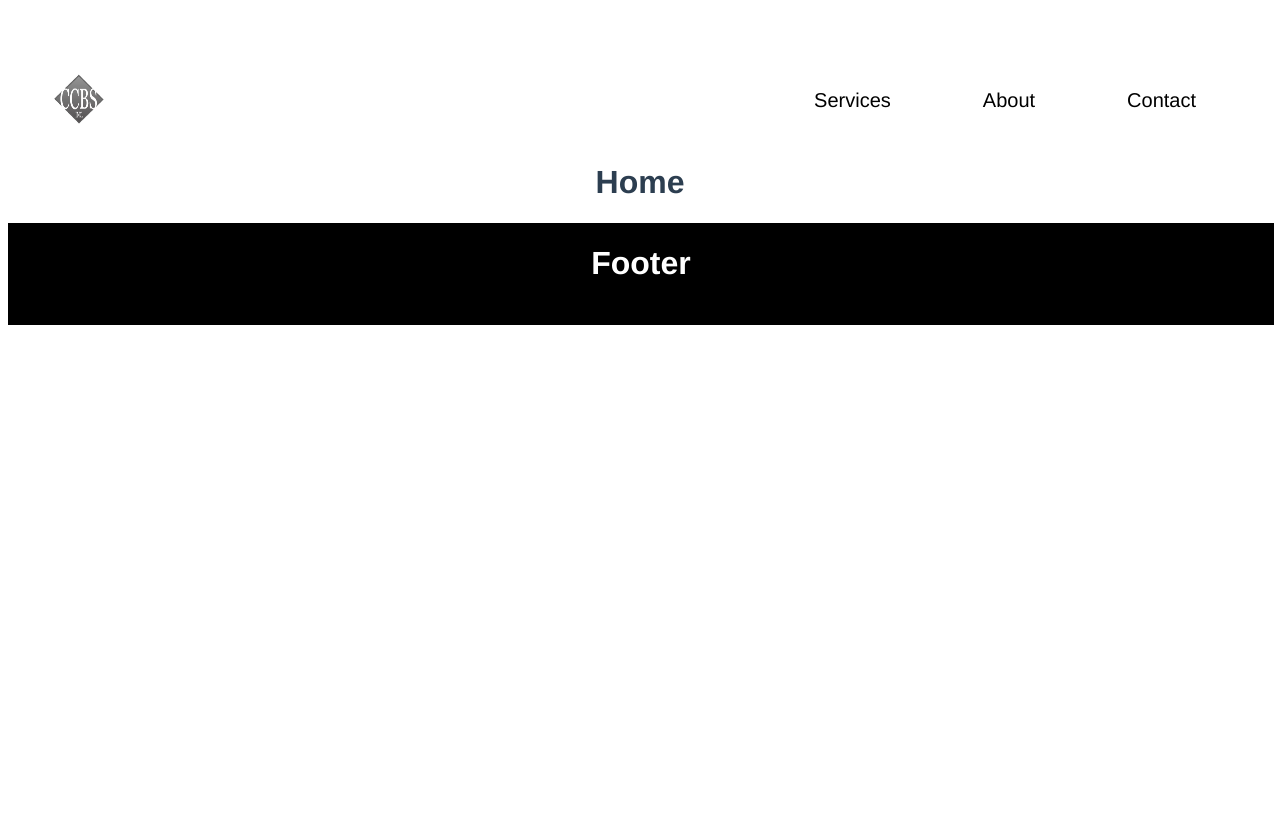
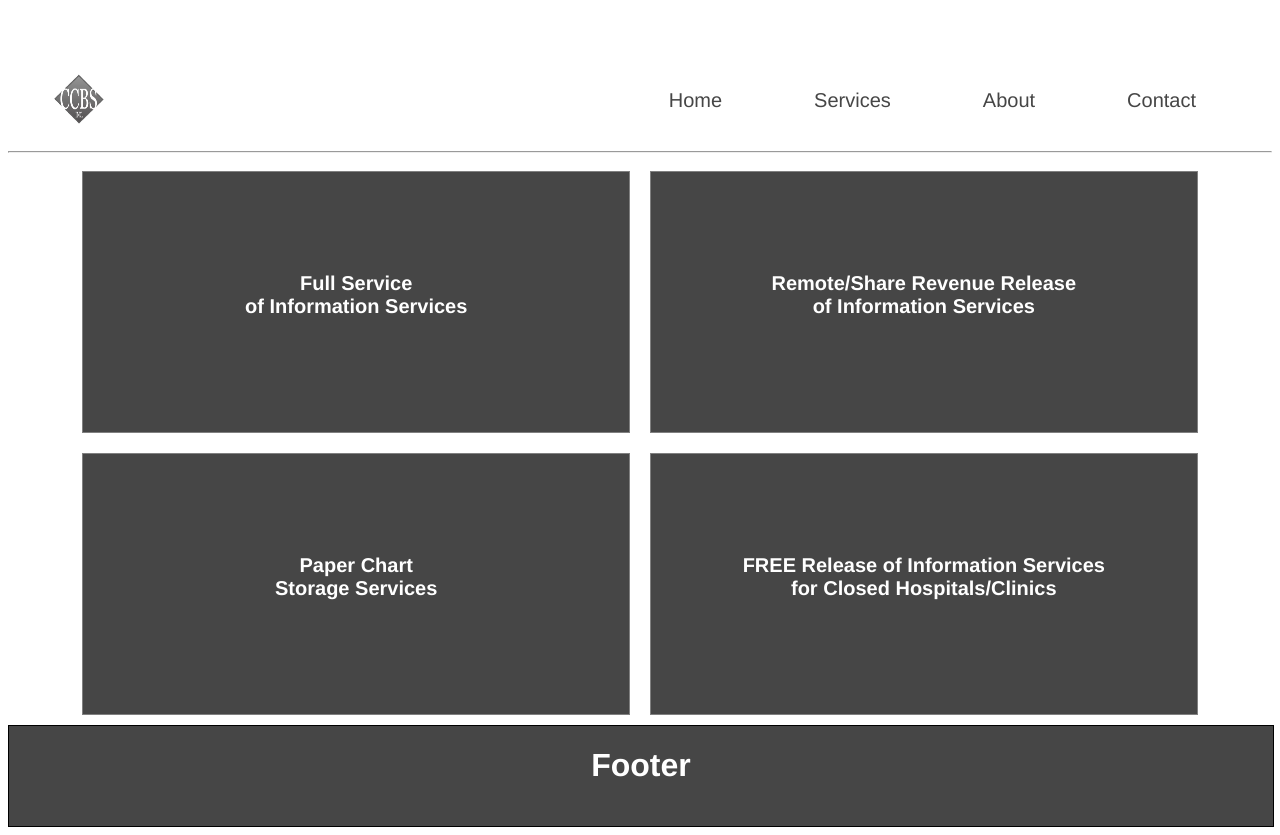
Before and after one commit to rufatweb/ccbs-online, a Vue app: page / in a window 1280 px wide. Before the commit the page ends 800 px from the top, so only its background shows below. Built offline with nearby package versions, Linux system fonts and the light colour scheme.

Commit message:
add data

```diff
--- a/src/App.vue
+++ b/src/App.vue
@@ -1,7 +1,10 @@
 <template>
   <div id="app">
     <NavBar />
-    <router-view></router-view>
+    <section class="mainBody">
+      <hr>
+    <router-view ></router-view>
+    </section>
     <Footer />
   </div>
 </template>
--- a/src/components/About.vue
+++ b/src/components/About.vue
@@ -1,5 +1,11 @@
 <template>
-  <h1>About</h1>
+  <div class="mainBody">
+  <h1>Who We Are</h1>
+  <div >
+  <p>We have been in business since 2002, and pride ourselves on the motto of “Patient Care Focused Release of Information Services.”
+</p>
+</div>
+</div>
 </template>
 
 
--- a/src/components/Contact.vue
+++ b/src/components/Contact.vue
@@ -1,6 +1,16 @@
 <template>
+  <div class="mainBody">
+  <h1>Contact Us</h1>
   <div>
-  <h1>Contact Us</h1>
+    <address>
+      Send an e-mail: <a href="mailto:info@care-co.com">info@care-co.com</a></br>
+      Phone: +1 (954) 299-5071 </br>
+      Care Consultants Better Solutions, Inc </br>
+      300 E Oakland Park Blvd </br>
+      PMB # 274 </br>
+      Ft. Laudardale, FL 33334 </br>
+    </address>
+  </div>
 </div>
 </template>
 
@@ -12,5 +22,7 @@ export default {
 </script>
 
 <style scoped>
-
+address {
+  margin-bottom: 20px;
+}
 </style>
--- a/src/components/Footer.vue
+++ b/src/components/Footer.vue
@@ -13,7 +13,7 @@ export default {
 
 <style scoped>
 #footer {
-  background-color: black;
+  background-color: #464646;
   color: white;
   border: 1px solid black;
   width: 100%;
--- a/src/components/Home.vue
+++ b/src/components/Home.vue
@@ -1,6 +1,9 @@
 <template>
-  <div>
-  <h1>Home</h1>
+  <div class="mainBody">
+  <router-link to="/services"><div class="top box left">Full Service <br /> of Information Services</div></router-link>
+  <router-link to="/services"><div class="top box right">Remote/Share Revenue Release <br />  of Information Services</div></router-link>
+  <router-link to="/services"><div class="bottom box left">Paper Chart <br />  Storage Services</div></router-link>
+  <router-link to="/services"><div class="bottom box right">FREE Release of Information Services <br />  for Closed Hospitals/Clinics</div></router-link>
 </div>
 </template>
 
@@ -11,5 +14,23 @@ export default {
 };
 </script>
 
-<style>
+<style scoped>
+.box {
+  border: 1px solid grey;
+  background-color: #464646;
+  color: white;
+  height: 150px;
+  width: 40%;
+  display: inline-block;
+  margin: 10px;
+  padding-top: 100px;
+  padding-bottom: 10px;
+  font-size: 20px;
+  font-weight: bold;
+  padding-left: 20px;
+  padding-right: 20px;
+}
+top {
+  margin-top: 20px;
+}
 </style>
--- a/src/components/NavBar.vue
+++ b/src/components/NavBar.vue
@@ -4,6 +4,7 @@
   <li><router-link to="/contact">Contact</router-link></li>
   <li><router-link to="/about">About</router-link></li>
   <li><router-link to="/services">Services</router-link></li>
+  <li><router-link to="/">Home</router-link></li>
 </ul>
 </template>
 
@@ -34,16 +35,14 @@ ul.topnav li:not(.logo) {
 
 ul.topnav li a {
   display: block;
-  color: black;
+  color: #464646;
   text-align: center;
   padding: 14px 16px;
   font-size: 20px;
   text-decoration: none;
 }
 
-ul.topnav li:not(.logo) a:hover {background-color: #000000; color: #FFF}
-
-ul.topnav li.logo a:hover {border: 1px solid black; padding: 15px; border-radius: 2px;}
+ul.topnav li:not(.logo) a:hover {background-color: #464646; color: #FFF}
 
 ul.topnav li.logo {float: left; margin-left: 30px;}
 
--- a/src/components/Services.vue
+++ b/src/components/Services.vue
@@ -1,6 +1,17 @@
 <template>
-  <div>
-  <h1>Services</h1>
+  <div class="mainBody">
+  <h1>What We Offer</h1>
+  <div class="offers">
+  <ul>
+    <li> Not only will we keep your facility fully HIPAA compliant, but we will also streamline the entire ROI process to better serve both your patients and requestors.</li>
+    <li> Care Consultants Better Solutions, Inc. offers release of information services nationwide. </li>
+    <li> We cater our services to meet your direct needs, and always process any and all of your requests at no cost – to include your non-billable medical records requests. </li>
+    <li> As well as offering totally free of charge onsite, full services ROI – we also offer remote and revenue share plans. </li>
+    <li> Ask us how we can save your facility labor and expenses by handling your medical records requests remotely. </li>
+    <li> In addition to our release of information services, we also offer paper chart storage services to hospitals and clinics. </li>
+    <li> Is your hospital or clinic closing? We can store your paper charts and handle your medical records requests after your facility closes. </li>
+</ul>
+</div>
 </div>
 </template>
 
@@ -9,7 +20,13 @@
 export default {
   name: "services"
 };
-</script>
+</script scoped>
+
+
 
 <style>
+li {
+  text-align: left;
+}
+
 </style>
--- a/src/main.js
+++ b/src/main.js
@@ -10,12 +10,15 @@ Vue.config.productionTip = false;
 
 Vue.use(VueRouter);
 
+
+
 const routes = [
   { path: "/about", component: About },
-  { path: "/services", component: Services},
+  { path: "/services", component: Services },
   { path: "/contact", component: Contact },
   { path: "/", component: Home }
 ];
+
 
 const router = new VueRouter({
   routes,
```
